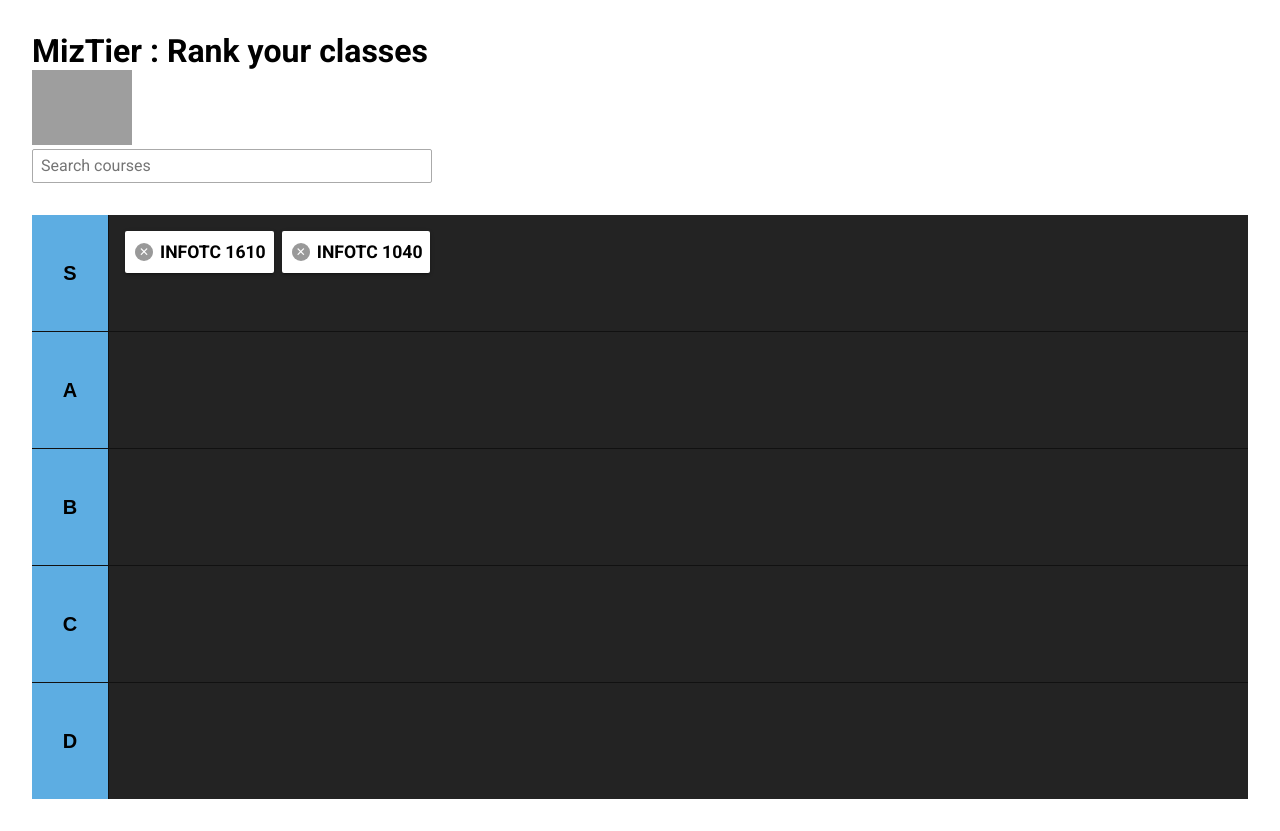
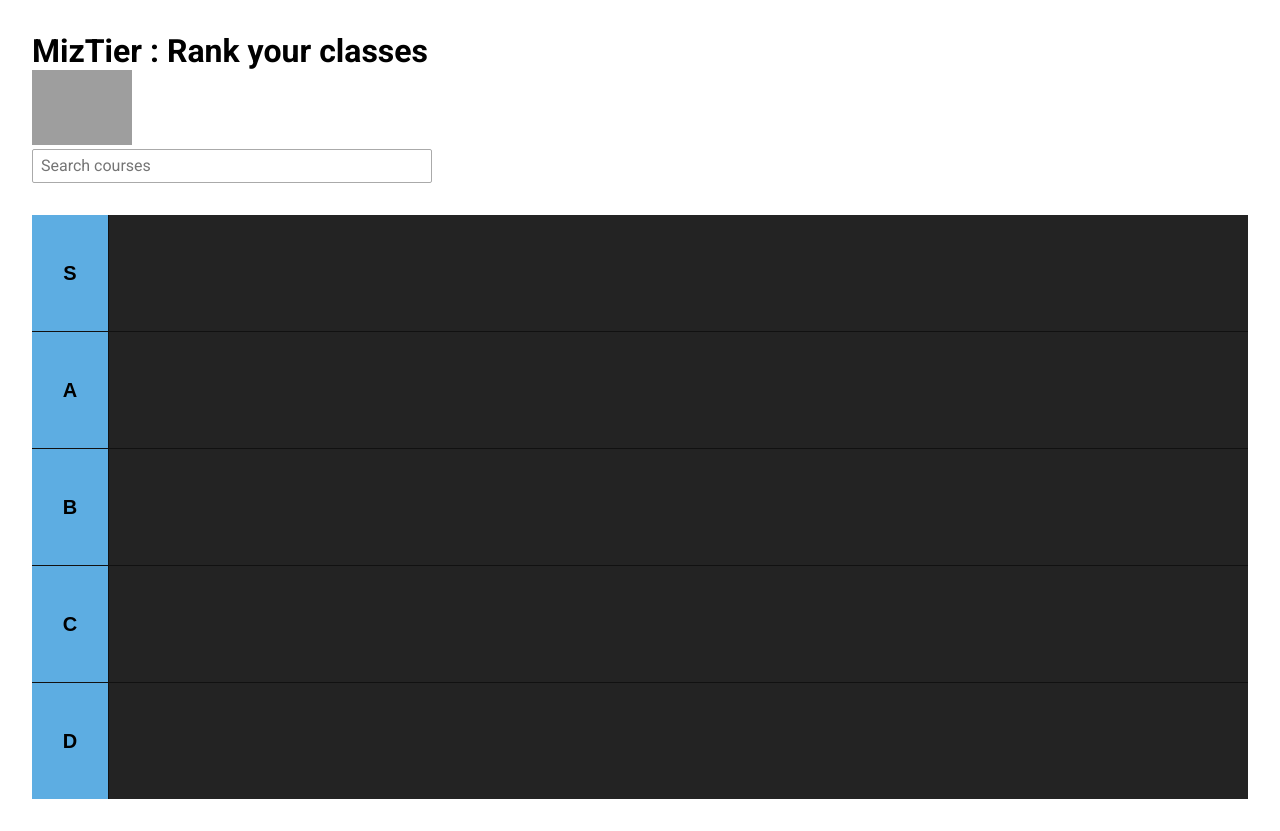
Before and after one commit to gabriellamiesner/miztier, a Next.js app: page / in a window 1280 px wide. Built offline with nearby package versions, Linux system fonts and the light colour scheme; grey boxes are pictures that could not be loaded.

Commit message:
idc anymore

```diff
--- a/pages/index.js
+++ b/pages/index.js
@@ -9,7 +9,7 @@ resetServerContext();
 
 const Index = () => {
   const initialTiers = {
-    S: ["INFOTC 1610", "INFOTC 1040"], // course numbers as IDs
+    S: [], // course numbers as IDs
     A: [],
     B: [],
     C: [],
```
